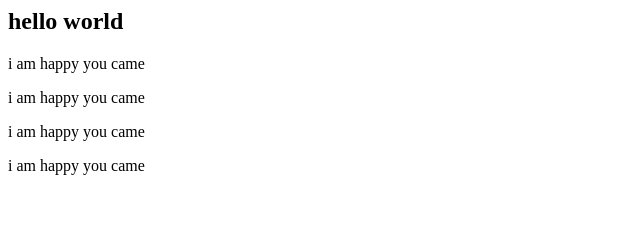
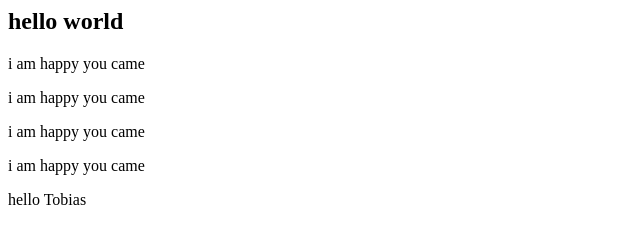
Before and after one commit to Tobias-lab351/demo-repo-2, a plain HTML site: page index.html in a window 1280 px wide. Shown: the whole page, without its empty margins (0-640 px from the left). Drawn offline with Linux system fonts and the light colour scheme.

Commit message:
latest updates

```diff
--- a/index.html
+++ b/index.html
@@ -3,3 +3,7 @@
 <p>i am happy you came </p>
 <p>i am happy you came </p>
 <p>i am happy you came </p>
+
+<div>
+    hello Tobias
+</div>
```
Also changed, not shown: 1 other file.
